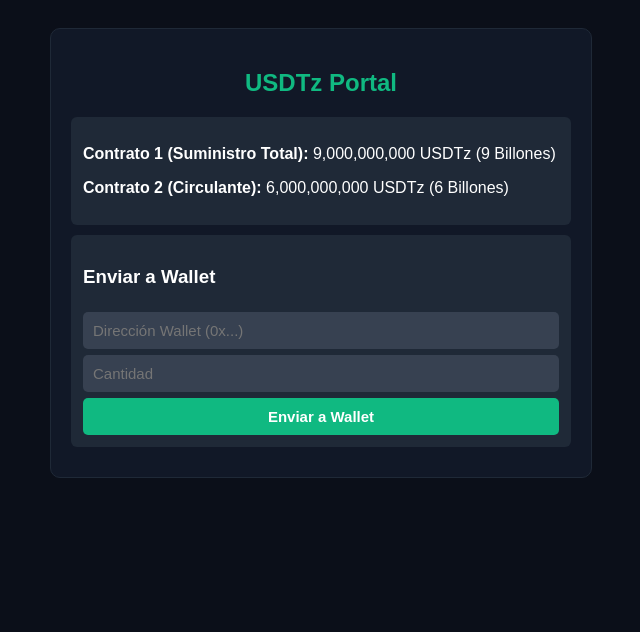
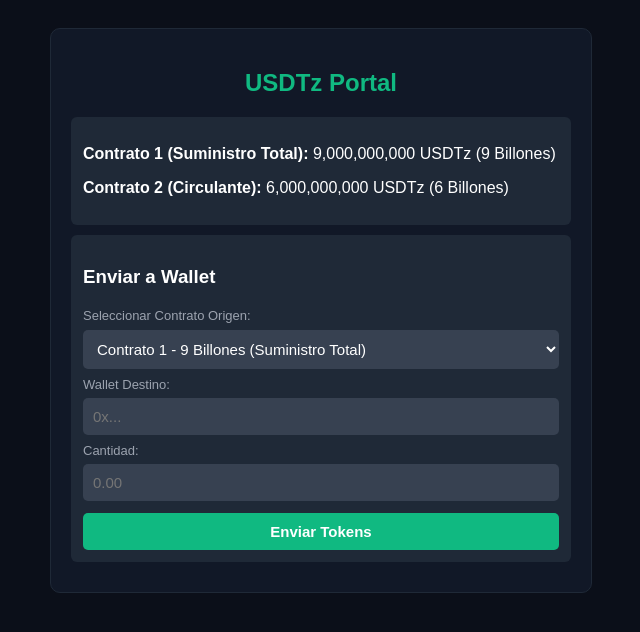
Before and after one commit to m40604549-creator/usdtz-site-main, a plain HTML site: page index.html in a window 1280 px wide. Shown: the whole page, without its empty margins (319-959 px from the left). Drawn offline with Linux system fonts and the light colour scheme.

Commit message:
Agregar selector de contrato para envios

```diff
--- a/index.html
+++ b/index.html
@@ -9,9 +9,10 @@
         .box { max-width: 500px; margin: 0 auto; background: #111827; padding: 20px; border-radius: 10px; border: 1px solid #1f2937; }
         h2 { color: #10b981; text-align: center; }
         .card { background: #1f2937; padding: 12px; border-radius: 6px; margin-bottom: 10px; }
-        input, button { width: 100%; padding: 10px; margin-top: 6px; border-radius: 5px; border: none; font-size: 15px; box-sizing: border-box; }
-        input { background: #374151; color: #fff; }
+        select, input, button { width: 100%; padding: 10px; margin-top: 6px; border-radius: 5px; border: none; font-size: 15px; box-sizing: border-box; }
+        select, input { background: #374151; color: #fff; }
         button { background: #10b981; color: #fff; font-weight: bold; cursor: pointer; }
+        button:hover { background: #059669; }
     </style>
 </head>
 <body>
@@ -23,10 +24,33 @@
         </div>
         <div class="card">
             <h3>Enviar a Wallet</h3>
-            <input type="text" id="w" placeholder="Dirección Wallet (0x...)">
-            <input type="number" id="c" placeholder="Cantidad">
-            <button onclick="alert('Función lista para conectar a red y transferir.')">Enviar a Wallet</button>
+            <label style="font-size: 13px; color: #9ca3af;">Seleccionar Contrato Origen:</label>
+            <select id="contratoOrigen">
+                <option value="contrato1">Contrato 1 - 9 Billones (Suministro Total)</option>
+                <option value="contrato2">Contrato 2 - 6 Billones (Circulante)</option>
+            </select>
+
+            <label style="font-size: 13px; color: #9ca3af; margin-top: 8px; display: block;">Wallet Destino:</label>
+            <input type="text" id="w" placeholder="0x...">
+
+            <label style="font-size: 13px; color: #9ca3af; margin-top: 8px; display: block;">Cantidad:</label>
+            <input type="number" id="c" placeholder="0.00">
+
+            <button onclick="realizarEnvio()" style="margin-top: 12px;">Enviar Tokens</button>
         </div>
     </div>
+
+    <script>
+        function realizarEnvio() {
+            const contrato = document.getElementById('contratoOrigen').value;
+            const wallet = document.getElementById('w').value;
+            const cantidad = document.getElementById('c').value;
+            if(!wallet || !cantidad) {
+                alert('Por favor ingresa la wallet y la cantidad.');
+                return;
+            }
+            alert('Preparando envío de ' + cantidad + ' USDTz desde ' + contrato + ' hacia ' + wallet);
+        }
+    </script>
 </body>
 </html>
```
